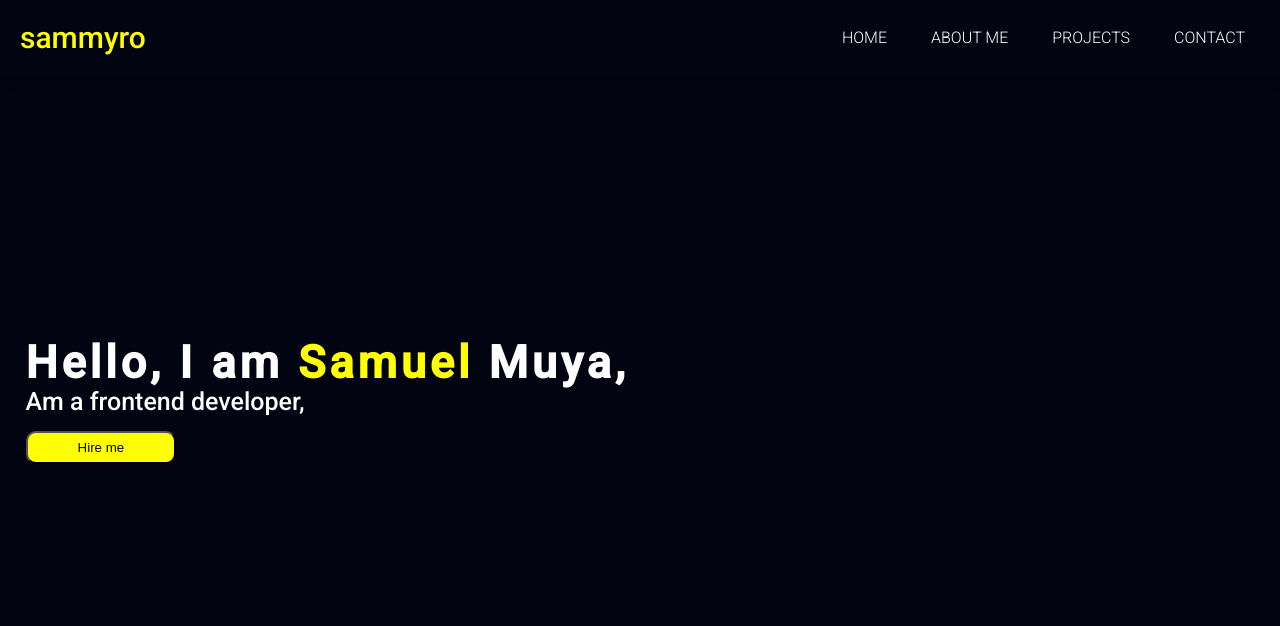
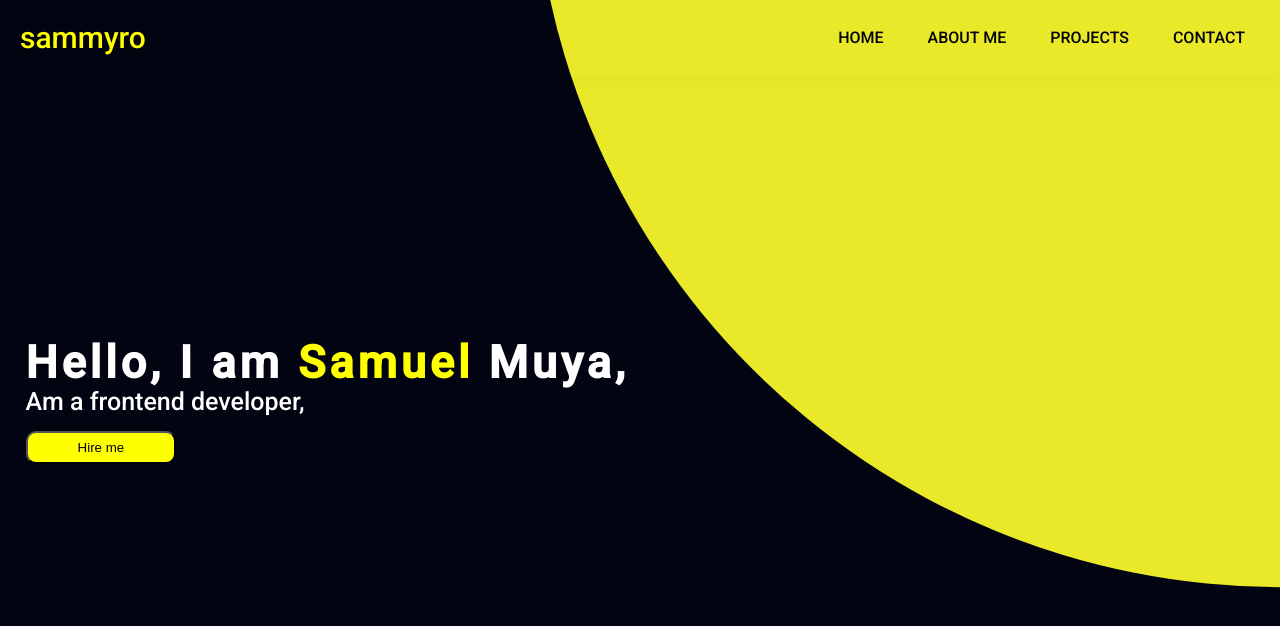
Before and after one commit to muyasamuel/portfolio_website, a plain HTML site: page index.html in a window 1280 px wide. Shown: the top 626 px of the page. Drawn offline with Linux system fonts and the light colour scheme; a web font is replaced by a local one.

Commit message:
added a clip-path on home section

```diff
--- a/index.html
+++ b/index.html
@@ -9,8 +9,9 @@
 </head>
 <body>
 
-    <div class="header">
-         <nav>
+   <section>
+       <div class="clip-path"></div>
+        <nav>
            <div class="logo">sammyro</div>
            <ul>
                <li><a href="#">home</a></li>
@@ -20,13 +21,15 @@
            </ul>
        </nav>
 
+
        <div class="container">
            <h1>Hello,  I am <span>Samuel</span> Muya, </h1>
            <p>Am a frontend developer,</p>
            <button class="btn">Hire me</button>
        </div>
 
-    </div>
+   </section>
+
 
 
 
--- a/styles.css
+++ b/styles.css
@@ -10,13 +10,25 @@
 body{
     font-family: 'Roboto', sans-serif;
 }
-.header{
+section{
     width: 100%;
     height: 100vh;
     padding: 0 8.5%;
     background: #020412;
     color: #fff;
     position: relative;
+    display: flex;
+    align-items: center;
+    justify-content: space-between;
+}
+section .clip-path{
+    position: absolute;
+    bottom: 0;
+    left: 0;
+    width: 100%;
+    height: 100vh;
+    background: rgb(233, 233, 42);
+    clip-path: circle(70% at right -20%);
 }
 
 nav{
@@ -47,12 +59,13 @@ nav ul li{
 nav ul li a {
     text-decoration: none;
     text-transform: uppercase;
-    font-weight: 300;
-    color: #fff;
+    font-weight: 400;
+    color:#02030a;
+
 
 }
 nav ul li a:hover{
-    color: yellow;
+    color: #fff;
 }
 .container{
     width: 100%;
```
